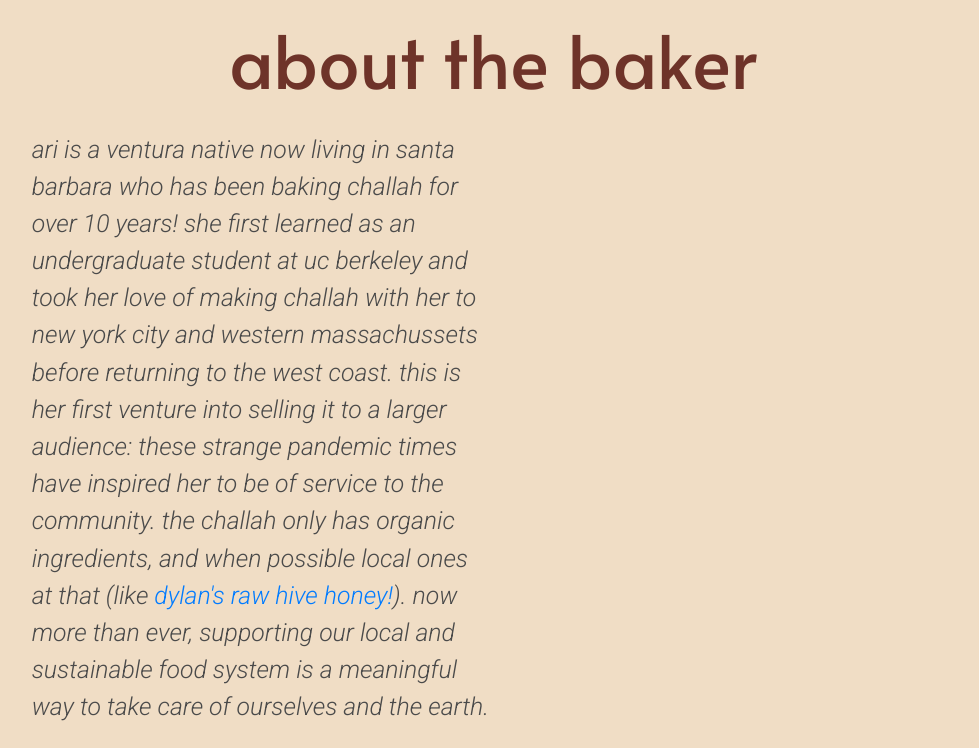
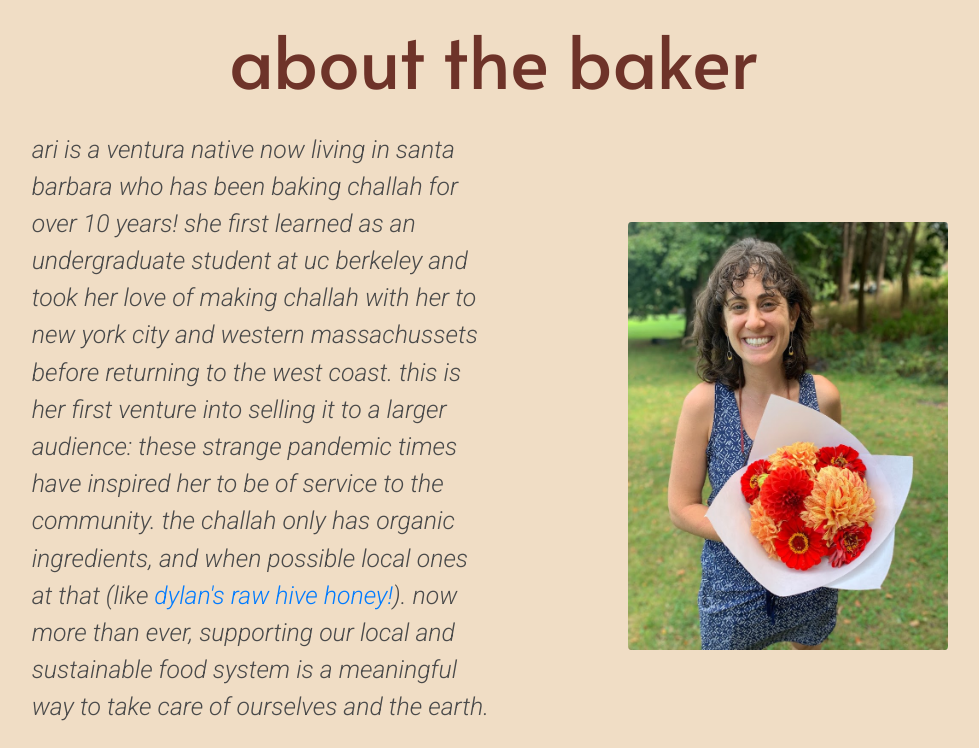
Before and after one commit to capetillo/challahlujah, a React (Create React App) app: page / in a window 1280 px wide. Shown: the part 840-1588 px from the top of the page, without its empty margins (147-1126 px from the left). Built offline with nearby package versions, Linux system fonts and the light colour scheme.

Commit message:
fixes picture issue

```diff
--- a/src/components/About/About.jsx
+++ b/src/components/About/About.jsx
@@ -37,7 +37,7 @@
                         way to take care of ourselves and the earth.
                         </p>
                     </Col>
-                    <Col sm={12} md={5} className="d-flex align-items-center justify-content-center img-responsive ml-md-5 pt-xs-4 pb-2" >
+                    <Col sm={12} md={5} className="d-flex align-items-center justify-content-center img-responsive ml-md-3 pt-xs-4 pb-2" >
                         <div className="photo">
                             <div className="ari-photo">
                                 <Image src={ari} alt="ari, the baker" id="ari" />
```
